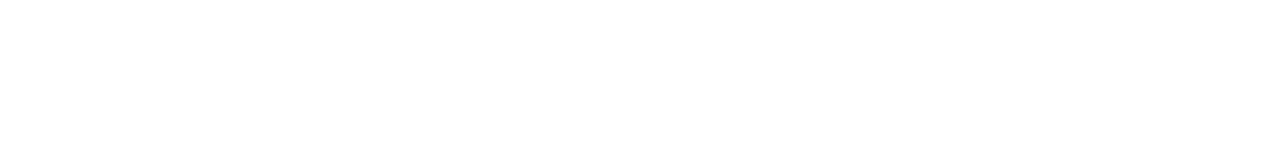
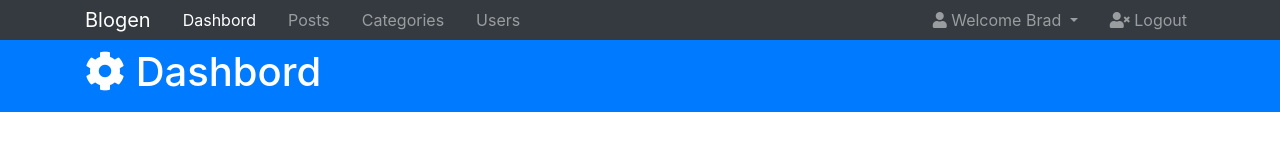
Before and after one commit to Yigrashill/Fin-Up-Prototype, a plain HTML site: page Index.html in a window 1280 px wide. Drawn offline with nearby package versions, Linux system fonts and the light colour scheme.

Commit message:
Add NavBar and Header

```diff
--- a/Index.html
+++ b/Index.html
@@ -14,8 +14,64 @@
 </head>
 
 <body>
-  <!-- START HERE -->
+    <!-- Navbar-->
+    <nav class="navbar navbar-expand-sm navbar-dark bg-dark p-0">
+        <div class="container">
+            <a href="index.html" class="navbar-brand">Blogen</a>
+            <button class="navbar-toggler" data-toggle="collapse" data-target="#navbarCollpase">
+                <span class="navbar-toggler-icon"></span>
+            </button>
+            <div class="collapse navbar-collapse" id="navbarCollapse">
+                <ul class="navbar-nav">
+                    <li class="nav-item px-2">
+                        <a href="index.html" class="nav-link active">Dashbord</a>
+                    </li>
+                    <li class="nav-item px-2">
+                        <a href="posts.html" class="nav-link ">Posts</a>
+                    </li>
+                    <li class="nav-item px-2">
+                        <a href="categories.html" class="nav-link ">Categories</a>
+                    </li>
+                    <li class="nav-item px-2">
+                        <a href="users.html" class="nav-link ">Users</a>
+                    </li>
+                </ul>
 
+                <ul class="navbar-nav ml-auto">
+                    <li class="nav-item dropdown mr-3">
+                        <a href="#" class="nav-link dropdown-toggle" data-toggle="dropdown">
+                            <i class="fas fa-user"></i> Welcome Brad
+                        </a>
+                        <div class="dropdown-menu">
+                            <a href="profile.html" class="dropdown-item">
+                                <i class="fas fa-user-circle"></i> Profile
+                            </a>
+                            <a href="stettings.html" class="dropdown-item">
+                                <i class="fas fa-cog"></i> Settings
+                            </a>
+                        </div>
+                    </li>
+                    <li class="nav-item">
+                        <a href="login.html" class="nav-link">
+                            <i class="fas fa-user-times"></i> Logout
+                        </a>
+                    </li>
+                </ul>
+            </div>
+        </div>
+    </nav>
+
+    <!-- HERDER -->
+    <header id="main-header" class="py-2 bg-primary text-white">
+        <div class="container">
+            <div class="row">
+                <div class="col-md-6">
+                    <h1>
+                        <i class="fas fa-cog"></i> Dashbord</h1>
+                </div>
+            </div>
+        </div>
+    </header>
 
     <script src="http://code.jquery.com/jquery-3.3.1.min.js" integrity="sha256-FgpCb/KJQlLNfOu91ta32o/NMZxltwRo8QtmkMRdAu8="
         crossorigin="anonymous"></script>
```
Lines whose indentation alone changed are shown as unchanged.
